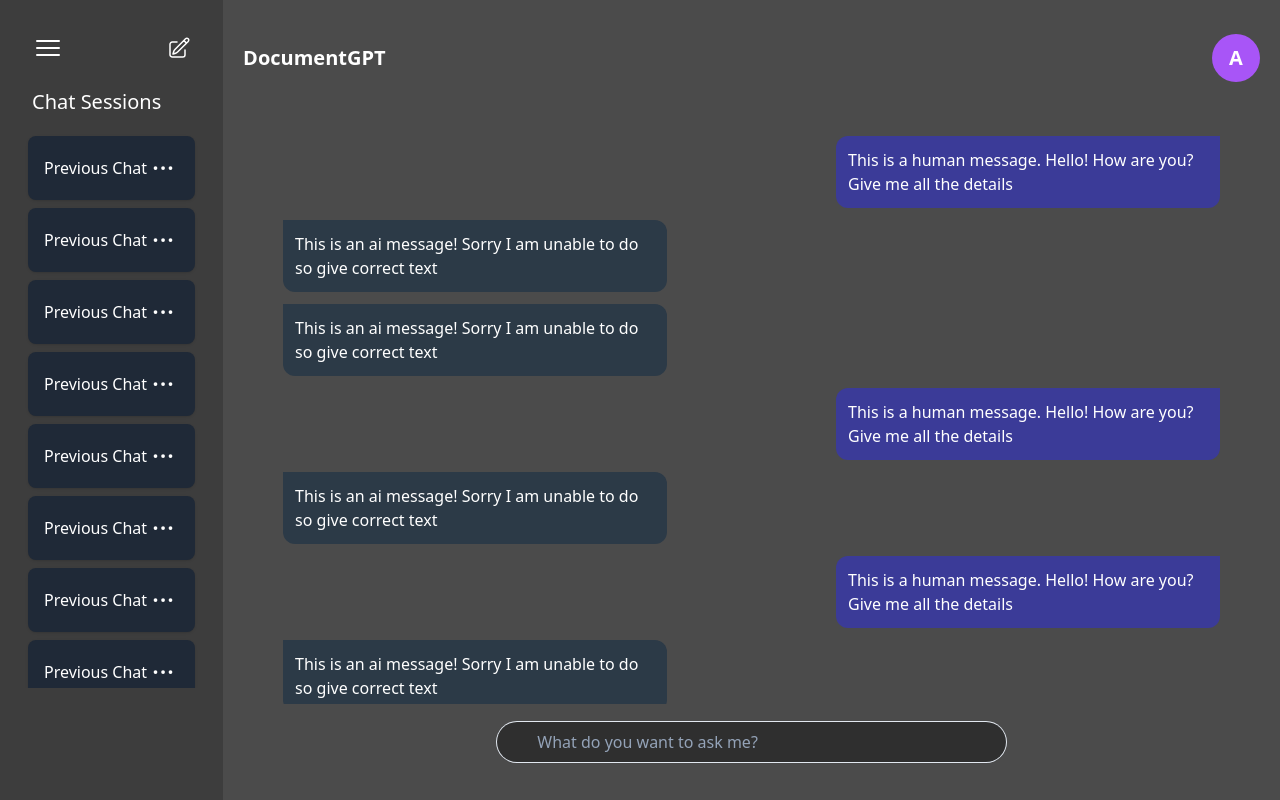
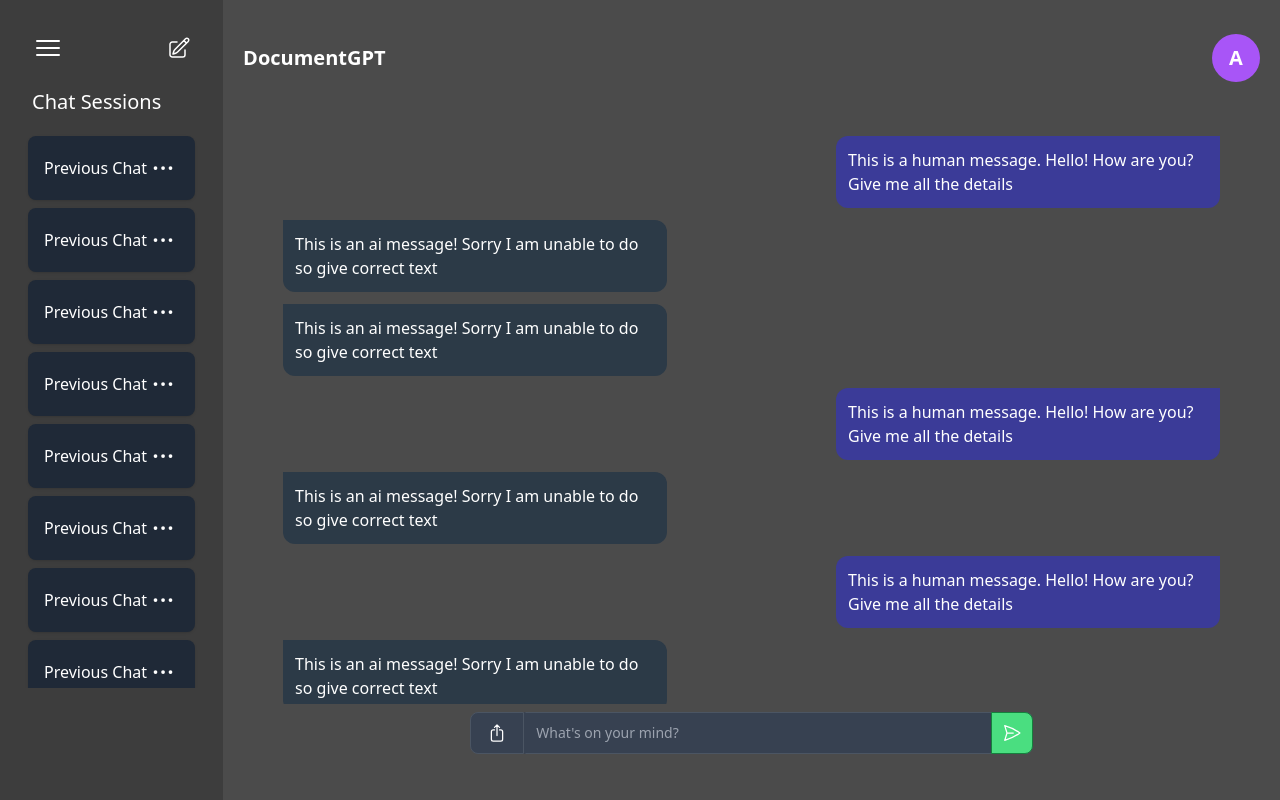
Before and after one commit to subhamadhikari/DocumentSummarizer, a React (Vite) app in the folder frontend/: page / in a window 1280 px wide. Built offline with nearby package versions, Linux system fonts and the light colour scheme.

Commit message:
Searchbar implemented

```diff
--- a/frontend/src/App.jsx
+++ b/frontend/src/App.jsx
@@ -1,6 +1,7 @@
 import React,{useState} from 'react'
 import MessageBox from './components/MessageBox'
 import SessionCard from './components/SessionCard'
+import SearchBar from './components/SearchBar'
 
 const App = () => {
 
@@ -60,9 +61,7 @@ const App = () => {
               <MessageBox type={'ai'} text={'This is an ai message! Sorry I am unable to do so give correct text'}/>
               <MessageBox type={'human'} text={"This is a human message. Hello! How are you? Give me all the details"}/>
             </div>
-            <div className=' h-[10%] flex justify-center items-center'>
-                <input type='text' placeholder='What do you want to ask me?' className='focus:ring-2 focus:ring-blue-500 focus:outline-none w-1/2 leading-6 text-slate-50 placeholder-slate-400 py-2 pl-10 ring-1 ring-slate-200 shadow-sm rounded-full p-2 bg-text-box'/>
-            </div>
+            <SearchBar/>
         </div>
     </main>
   )
--- /dev/null
+++ b/frontend/src/components/SearchBar.jsx
@@ -0,0 +1,23 @@
+import React from 'react'
+
+const SearchBar = () => {
+  return (
+    <div class="flex w-full justify-center items-center mt-2">
+        <button  class="flex-shrink-0 z-10 inline-flex items-center py-2.5 px-4 text-sm font-medium text-center border rounded-s-lg focus:ring-4 focus:outline-none bg-gray-700 hover:bg-gray-600 focus:ring-gray-700 text-white border-gray-600" type="button">
+            <svg xmlns="http://www.w3.org/2000/svg" fill="none" viewBox="0 0 24 24" stroke-width="1.5" stroke="currentColor" class="size-5">
+                    <path stroke-linecap="round" stroke-linejoin="round" d="M9 8.25H7.5a2.25 2.25 0 0 0-2.25 2.25v9a2.25 2.25 0 0 0 2.25 2.25h9a2.25 2.25 0 0 0 2.25-2.25v-9a2.25 2.25 0 0 0-2.25-2.25H15m0-3-3-3m0 0-3 3m3-3V15" />
+            </svg>
+        </button>
+        <div class="relative w-1/2">
+            <input type="search" id="location-search" class="block p-2.5 w-full z-20 text-sm rounded-e-lg border-s-2 border focus:ring-gray-500 bg-gray-700 border-s-gray-700  border-gray-600 placeholder-gray-400 text-white focus:border-gray-500" placeholder="What's on your mind?" required />
+            <button type="submit" class="absolute top-0 end-0 h-full p-2.5 text-sm font-medium text-white rounded-e-lg border border-green-700 focus:ring-4 focus:outline-none bg-green-400 hover:bg-green-500 focus:ring-green-800">
+                <svg xmlns="http://www.w3.org/2000/svg" fill="none" viewBox="0 0 24 24" stroke-width="1.5" stroke="currentColor" class="size-5">
+                    <path stroke-linecap="round" stroke-linejoin="round" d="M6 12 3.269 3.125A59.769 59.769 0 0 1 21.485 12 59.768 59.768 0 0 1 3.27 20.875L5.999 12Zm0 0h7.5" />
+                </svg>
+            </button>
+        </div>
+    </div>
+  )
+}
+
+export default SearchBar
```
